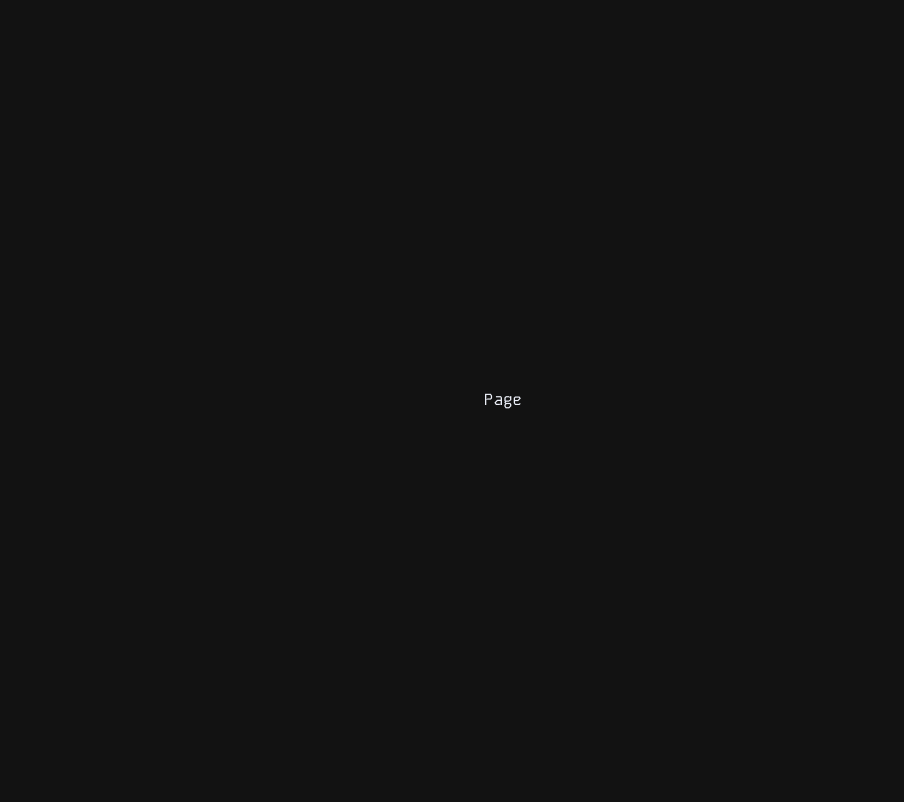
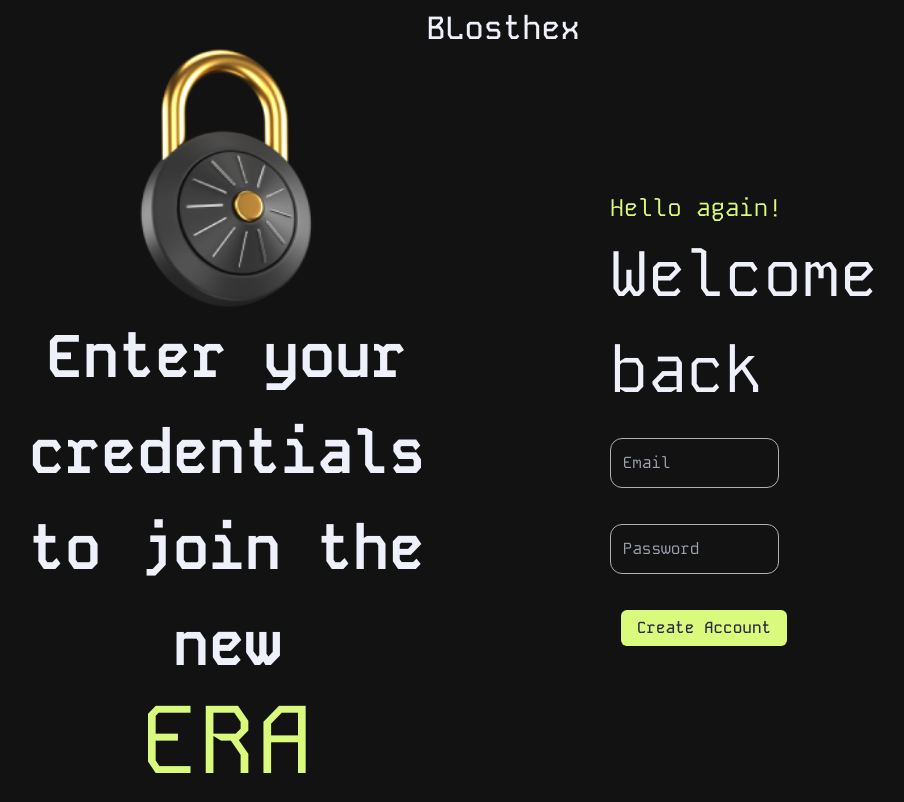
Before and after one commit to CumTech/MonolithicBank, a Next.js app: page /login in a window 1280 px wide. Shown: the whole page, without its empty margins (137-1041 px from the left). Built offline with nearby package versions, Linux system fonts and the light colour scheme.

Commit message:
Refactor login page layout and add login form

```diff
--- a/src/app/login/page.js
+++ b/src/app/login/page.js
@@ -1,7 +1,34 @@
-export default function NotFound() {
+'use client';
+
+import Image from "next/image";
+import { Button } from '@/components/ui/button';
+import Link from "next/link";
+import LogInForm from "@/components/forms/LogInForm";
+
+
+export default function LogIn() {
     return (
-        <div className="flex h-screen justify-center items-center">
-            <h2>Page</h2>
-        </div>
-    )
+        <main className="flex flex-col items-center justify-center h-svh p-5">
+            <Button asChild variant="link" className="mb-auto">
+                <Link href="/">
+                    <p className="text-[32px] leading-[48px]">
+                        BLosthex
+                    </p>
+                </Link>
+            </Button>
+            <div className="flex items-center px-40 gap-32 mb-auto">
+                <div className="flex flex-col w-2/5 items-center">
+                    <Image src="/images/lock.svg" alt="Bank image" width={262} height={200} />
+                    <h1 className="text-center text-6xl font-bold leading-[96px]">
+                        Enter your credentials to join the new
+                    </h1>
+                    <h1 className="text-center text-primary-default text-8xl">
+                        ERA
+                    </h1>
+                </div>
+                <LogInForm />
+
+            </div>
+        </main>
+    );
 }
```
